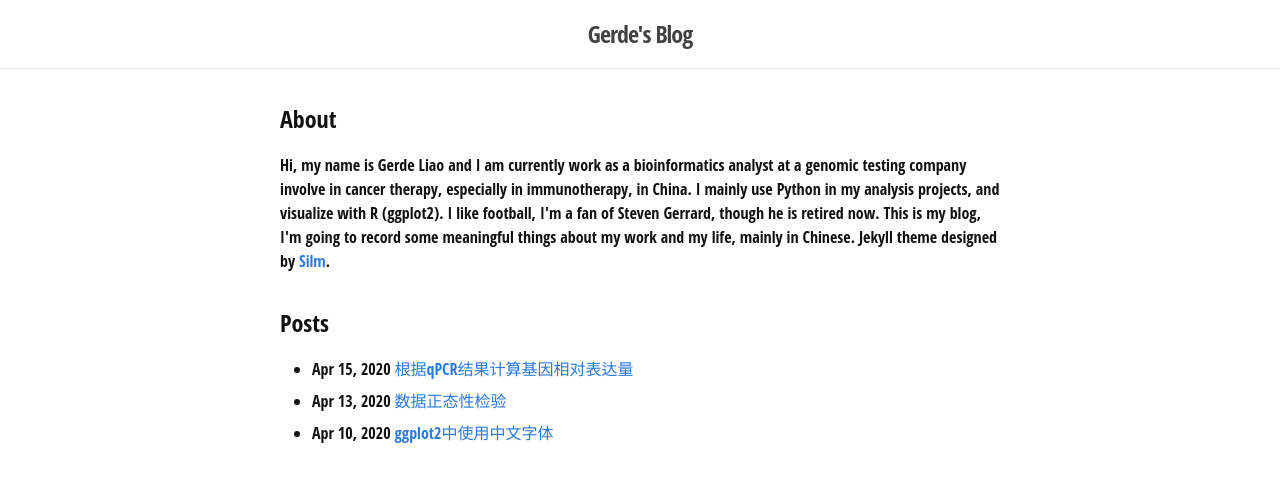
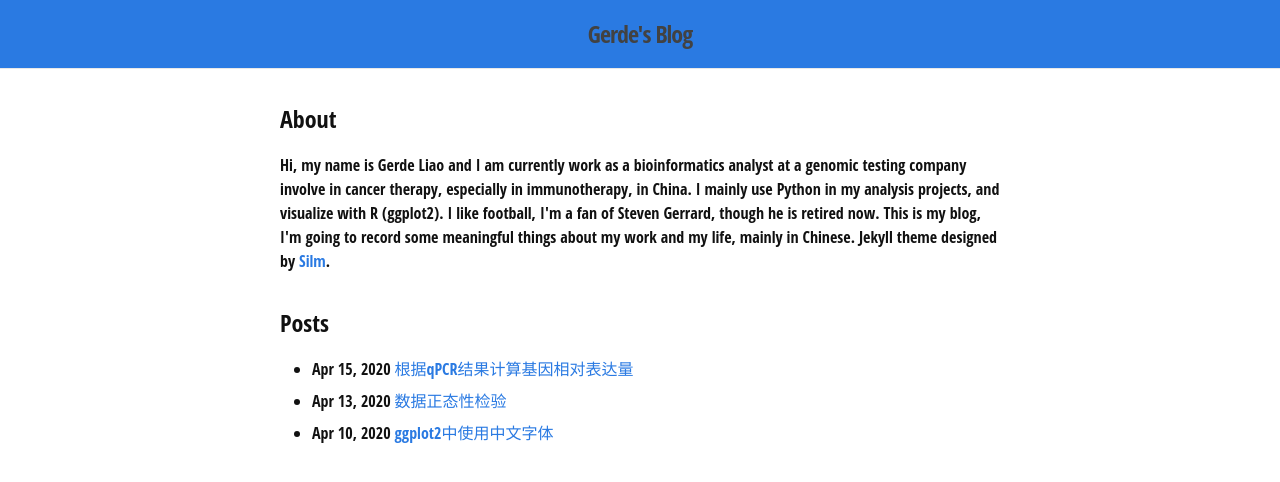
Before and after one commit to Gerde/gerde.github.io, a Jekyll site: the page built from index.html, in a window 1280 px wide. Shown: the top 482 px of the page. Built offline with Jekyll 4.4.1, drawn with Linux system fonts in a browser that asks for light colours.

Commit message:
modify theme

```diff
--- a/_sass/_layout.scss
+++ b/_sass/_layout.scss
@@ -5,6 +5,7 @@
     border-bottom: 1px solid $grey-color-light;
     text-align: center;
     padding: 1rem 0;
+	background: $brand-color;
 }
 
 .site-title {
```
